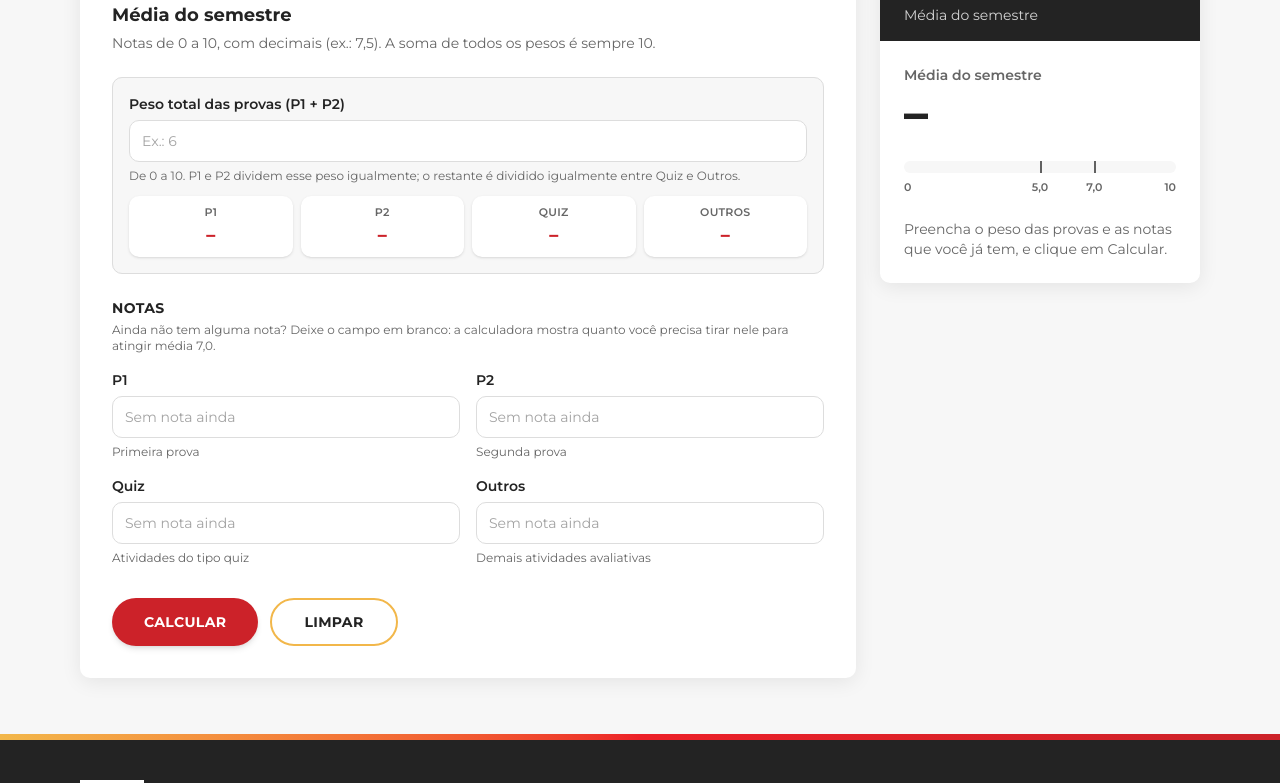
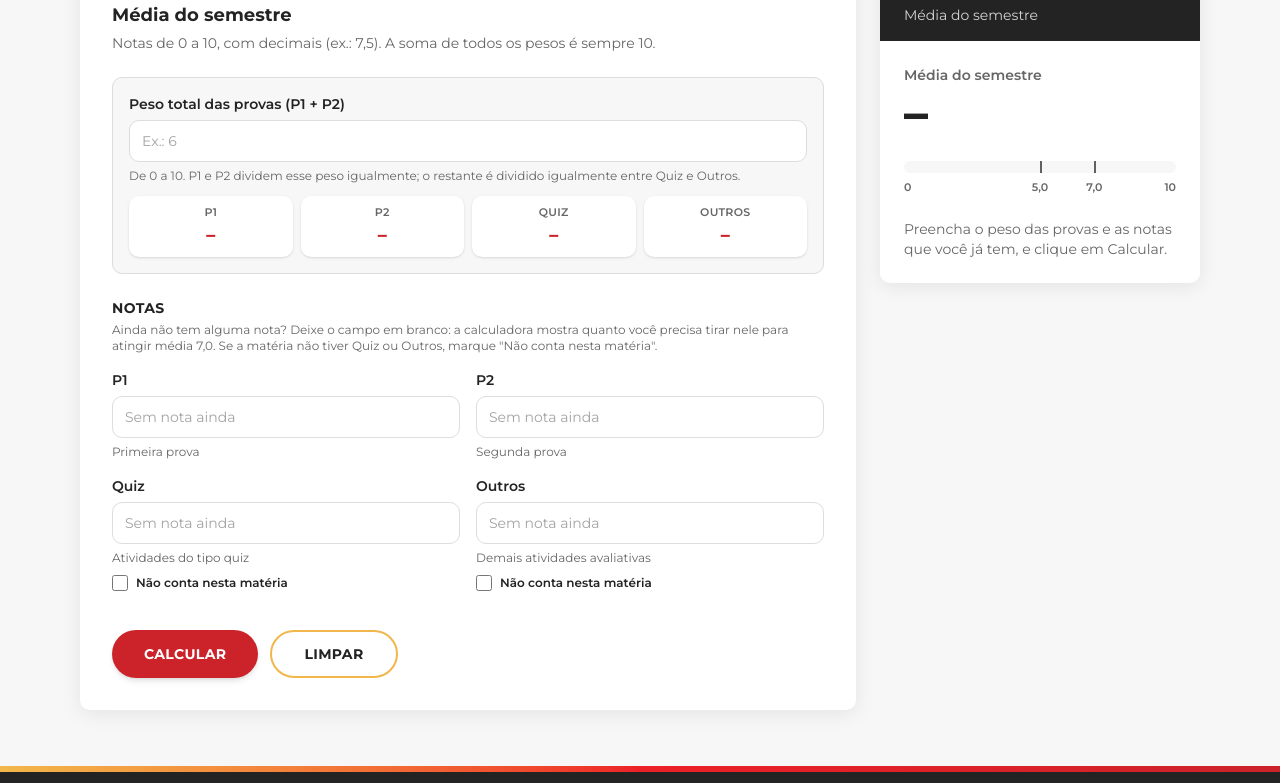
Before and after one commit to maathzzz/media-unisagrado, a Next.js app: page / in a window 1280 px wide. Shown: the part 558-1341 px from the top of the page. Built offline with nearby package versions, Linux system fonts and the light colour scheme; grey boxes are pictures that could not be loaded.

Commit message:
feat: add no quiz/others calc

```diff
--- a/src/components/calculadora/AbaMediaSemestre.tsx
+++ b/src/components/calculadora/AbaMediaSemestre.tsx
@@ -15,6 +15,7 @@ import {
   ROTULO_NOTA,
   type CampoNota,
   type CampoSemestre,
+  type NotaDesconsiderada,
   type Pesos,
   type ResultadoNotaNecessaria,
   type ResultadoSemestre,
@@ -46,10 +47,16 @@ const MARCADORES_SEMESTRE = [
   { valor: MEDIA_APROVACAO_DIRETA, rotulo: formatarMedia(MEDIA_APROVACAO_DIRETA) },
 ];
 
+/** A outra nota que recebe o peso quando uma delas não conta. */
+const OUTRA_NOTA: Record<NotaDesconsiderada, NotaDesconsiderada> = { quiz: "outros", outros: "quiz" };
+
+const podeDesconsiderar = (campo: CampoNota): campo is NotaDesconsiderada =>
+  campo === "quiz" || campo === "outros";
+
 /** Pesos para pré-visualização, ou null se o peso das provas ainda for inválido. */
-function pesosOuNulo(texto: string): Pesos | null {
+function pesosOuNulo(texto: string, desconsiderar: NotaDesconsiderada | null): Pesos | null {
   try {
-    return calcularPesos(converterTextoEmNumero(texto));
+    return calcularPesos(converterTextoEmNumero(texto), desconsiderar);
   } catch {
     return null;
   }
@@ -62,15 +69,25 @@ const Destaque = ({ children }: { children: ReactNode }) => (
 type AbaMediaSemestreProps = {
   idBase: string;
   form: Formulario<CampoSemestre, ResultadoAbaSemestre>;
+  /** Nota (Quiz ou Outros) que não conta nesta matéria. */
+  desconsiderar: NotaDesconsiderada | null;
+  onDesconsiderar: (nota: NotaDesconsiderada | null) => void;
+  onLimpar: () => void;
   onIrParaAvaliacaoFinal: (mediaSemestre: number) => void;
 };
 
 export default function AbaMediaSemestre({
   idBase,
   form,
+  desconsiderar,
+  onDesconsiderar,
+  onLimpar,
   onIrParaAvaliacaoFinal,
 }: AbaMediaSemestreProps) {
-  const pesos = pesosOuNulo(form.textos.pesoProvas);
+  const pesos = pesosOuNulo(form.textos.pesoProvas, desconsiderar);
+  const ajudaPeso = desconsiderar
+    ? `De 0 a 10. P1 e P2 dividem esse peso igualmente; o restante vai todo para ${ROTULO_NOTA[OUTRA_NOTA[desconsiderar]]} (${ROTULO_NOTA[desconsiderar]} não conta).`
+    : "De 0 a 10. P1 e P2 dividem esse peso igualmente; o restante é dividido igualmente entre Quiz e Outros.";
 
   function enviar(e: FormEvent<HTMLFormElement>) {
     e.preventDefault();
@@ -97,11 +114,14 @@ export default function AbaMediaSemestre({
             valor={form.textos.pesoProvas}
             onChange={(v) => form.alterar("pesoProvas", v)}
             erro={form.erroDe("pesoProvas")}
-            ajuda="De 0 a 10. P1 e P2 dividem esse peso igualmente; o restante é dividido igualmente entre Quiz e Outros."
+            ajuda={ajudaPeso}
           />
           <ul aria-label="Pesos calculados" className="mt-3 grid grid-cols-4 gap-2 text-center">
             {COMPONENTES.map(({ campo }) => (
-              <li key={campo} className="rounded-[10px] bg-white px-2 py-2 shadow-sm">
+              <li
+                key={campo}
+                className={`rounded-[10px] bg-white px-2 py-2 shadow-sm ${campo === desconsiderar ? "opacity-50" : ""}`}
+              >
                 <span className="block text-[11px] font-semibold uppercase tracking-wide text-muted">
                   {ROTULO_NOTA[campo]}
                 </span>
@@ -118,32 +138,57 @@ export default function AbaMediaSemestre({
           <legend className="text-sm font-bold uppercase tracking-wide text-brand-dark">Notas</legend>
           <p className="mb-4 mt-1 text-xs text-muted">
             Ainda não tem alguma nota? Deixe o campo em branco: a calculadora mostra quanto você
-            precisa tirar nele para atingir média {formatarMedia(MEDIA_APROVACAO_DIRETA)}.
+            precisa tirar nele para atingir média {formatarMedia(MEDIA_APROVACAO_DIRETA)}. Se a
+            matéria não tiver Quiz ou Outros, marque &quot;Não conta nesta matéria&quot;.
           </p>
           <div className="grid gap-4 sm:grid-cols-2">
-            {COMPONENTES.map(({ campo, descricao }) => (
+            {COMPONENTES.map(({ campo, descricao }) => {
+              const naoConta = campo === desconsiderar;
+              return (
                 <CampoNumero
                   key={campo}
                   id={`${idBase}-${campo}`}
                   rotulo={ROTULO_NOTA[campo]}
-                placeholder="Sem nota ainda"
+                  placeholder={naoConta ? "Não conta" : "Sem nota ainda"}
+                  desabilitado={naoConta}
                   complemento={
+                    naoConta ? (
+                      <span className="rounded-full bg-line px-2 py-0.5 text-[11px] font-bold text-muted">
+                        não conta
+                      </span>
+                    ) : (
                       pesos && (
                         <span className="rounded-full bg-brand-gold/20 px-2 py-0.5 text-[11px] font-bold text-brand-dark">
                           peso {formatarPeso(pesos[campo])}
                         </span>
                       )
+                    )
                   }
-                ajuda={descricao}
+                  ajuda={
+                    naoConta && podeDesconsiderar(campo)
+                      ? `Fora do cálculo: o peso vai para ${ROTULO_NOTA[OUTRA_NOTA[campo]]}.`
+                      : descricao
+                  }
                   valor={form.textos[campo]}
                   onChange={(v) => form.alterar(campo, v)}
-                erro={form.erroDe(campo)}
+                  erro={naoConta ? undefined : form.erroDe(campo)}
+                  rodape={
+                    podeDesconsiderar(campo) && (
+                      <CaixaNaoConta
+                        id={`${idBase}-${campo}-nao-conta`}
+                        campo={campo}
+                        desconsiderar={desconsiderar}
+                        onDesconsiderar={onDesconsiderar}
                       />
-            ))}
+                    )
+                  }
+                />
+              );
+            })}
           </div>
         </fieldset>
 
-        <Botoes onLimpar={form.limpar} />
+        <Botoes onLimpar={onLimpar} />
       </form>
 
       {form.resultado?.tipo === "necessaria" ? (
@@ -156,6 +201,53 @@ export default function AbaMediaSemestre({
           resultado={form.resultado?.media ?? null}
           onIrParaAvaliacaoFinal={onIrParaAvaliacaoFinal}
         />
+      )}
+    </div>
+  );
+}
+
+/**
+ * "Não conta nesta matéria": só uma entre Quiz e Outros pode ficar de fora,
+ * então a caixa da outra fica bloqueada enquanto esta estiver marcada.
+ */
+function CaixaNaoConta({
+  id,
+  campo,
+  desconsiderar,
+  onDesconsiderar,
+}: {
+  id: string;
+  campo: NotaDesconsiderada;
+  desconsiderar: NotaDesconsiderada | null;
+  onDesconsiderar: (nota: NotaDesconsiderada | null) => void;
+}) {
+  const marcada = desconsiderar === campo;
+  const bloqueada = desconsiderar !== null && !marcada;
+  const idMotivo = `${id}-motivo`;
+
+  return (
+    <div className="mt-2">
+      <label
+        htmlFor={id}
+        className={`inline-flex items-center gap-2 text-xs font-semibold ${
+          bloqueada ? "cursor-not-allowed text-muted/60" : "cursor-pointer text-brand-dark"
+        }`}
+      >
+        <input
+          id={id}
+          type="checkbox"
+          checked={marcada}
+          disabled={bloqueada}
+          aria-describedby={bloqueada ? idMotivo : undefined}
+          onChange={(e) => onDesconsiderar(e.target.checked ? campo : null)}
+          className="h-4 w-4 accent-brand-red disabled:cursor-not-allowed"
+        />
+        Não conta nesta matéria
+      </label>
+      {bloqueada && desconsiderar && (
+        <p id={idMotivo} className="mt-1 text-[11px] text-muted">
+          Só uma entre Quiz e Outros pode ficar de fora ({ROTULO_NOTA[desconsiderar]} já não conta).
+        </p>
       )}
     </div>
   );
--- a/src/components/calculadora/CalculadoraMedia.tsx
+++ b/src/components/calculadora/CalculadoraMedia.tsx
@@ -15,6 +15,7 @@ import {
   validarEntradaSemestre,
   type CampoSemestre,
   type EntradaSemestre,
+  type NotaDesconsiderada,
   type ResultadoNotaNecessariaAvaliacaoFinal,
 } from "@/lib/calculo-media";
 import AbaAvaliacaoFinal, { type CampoAbaFinal } from "./AbaAvaliacaoFinal";
@@ -67,7 +68,10 @@ export default function CalculadoraMedia() {
   const idPainel = (aba: Aba) => `${idBase}-painel-${aba}`;
 
   const [aba, setAba] = useState<Aba>("semestre");
-  const semestre = useFormulario(SEMESTRE_VAZIO, executarSemestre);
+  const [desconsiderar, setDesconsiderar] = useState<NotaDesconsiderada | null>(null);
+  const semestre = useFormulario(SEMESTRE_VAZIO, (entrada: Numeros<CampoSemestre>) =>
+    executarSemestre({ ...entrada, desconsiderar }),
+  );
   const final = useFormulario(FINAL_VAZIO, executarFinal);
   const [mediaImportada, setMediaImportada] = useState<string | null>(null);
 
@@ -83,6 +87,17 @@ export default function CalculadoraMedia() {
     });
     abasRef.current?.scrollIntoView({ behavior: "smooth", block: "start" });
     mediaFinalRef.current?.focus({ preventScroll: true });
+  }
+
+  /** Marcar/desmarcar "Não conta" muda os pesos: descarta o resultado anterior. */
+  function alterarDesconsiderar(nota: NotaDesconsiderada | null) {
+    setDesconsiderar(nota);
+    semestre.preencher({});
+  }
+
+  function limparSemestre() {
+    semestre.limpar();
+    setDesconsiderar(null);
   }
 
   function limparFinal() {
@@ -154,6 +169,9 @@ export default function CalculadoraMedia() {
         <AbaMediaSemestre
           idBase={`${idBase}-semestre`}
           form={semestre}
+          desconsiderar={desconsiderar}
+          onDesconsiderar={alterarDesconsiderar}
+          onLimpar={limparSemestre}
           onIrParaAvaliacaoFinal={irParaAvaliacaoFinal}
         />
       </div>
--- a/src/components/calculadora/CampoNumero.tsx
+++ b/src/components/calculadora/CampoNumero.tsx
@@ -10,6 +10,10 @@ type CampoNumeroProps = {
   /** Conteúdo à direita do rótulo (ex.: peso do componente). */
   complemento?: ReactNode;
   placeholder?: string;
+  /** Campo que não entra no cálculo: fica bloqueado (o texto digitado é mantido). */
+  desabilitado?: boolean;
+  /** Conteúdo abaixo da ajuda (ex.: opção de desconsiderar a nota). */
+  rodape?: ReactNode;
   ref?: Ref<HTMLInputElement>;
 };
 
@@ -22,6 +26,8 @@ export default function CampoNumero({
   ajuda,
   complemento,
   placeholder = "0,0",
+  desabilitado = false,
+  rodape,
   ref,
 }: CampoNumeroProps) {
   const idAjuda = `${id}-ajuda`;
@@ -44,10 +50,11 @@ export default function CampoNumero({
         autoComplete="off"
         placeholder={placeholder}
         value={valor}
+        disabled={desabilitado}
         aria-invalid={erro ? true : undefined}
         aria-describedby={descritoPor || undefined}
         onChange={(e) => onChange(e.target.value.replace(/[^\d.,-]/g, ""))}
-        className={`w-full rounded-[10px] border bg-white px-3 py-2.5 text-sm text-brand-dark outline-none transition placeholder:text-muted/60 focus:ring-2 ${
+        className={`w-full rounded-[10px] border bg-white px-3 py-2.5 text-sm text-brand-dark outline-none transition placeholder:text-muted/60 focus:ring-2 disabled:cursor-not-allowed disabled:bg-surface disabled:text-muted ${
           erro
             ? "border-brand-red ring-2 ring-brand-red/15 focus:ring-brand-red/25"
             : "border-line focus:border-brand-red focus:ring-brand-red/20"
@@ -63,6 +70,7 @@ export default function CampoNumero({
           {erro}
         </p>
       )}
+      {rodape}
     </div>
   );
 }
--- a/src/lib/calculo-media.ts
+++ b/src/lib/calculo-media.ts
@@ -48,6 +48,12 @@ export type CodigoErro =
 
 export type Pesos = { p1: number; p2: number; quiz: number; outros: number };
 
+/**
+ * Nota que a matéria pode não ter (Quiz ou Outros — no máximo uma). Ela não
+ * entra no cálculo e seu peso passa para a outra.
+ */
+export type NotaDesconsiderada = "quiz" | "outros";
+
 /** Valor ainda não validado: pode vir vazio, ausente ou não numérico. */
 type Entrada = number | null | undefined;
 
@@ -57,6 +63,8 @@ export type EntradaSemestre = {
   quiz: Entrada;
   outros: Entrada;
   pesoProvas: Entrada;
+  /** Nota que não conta nesta matéria (o valor digitado nela é ignorado). */
+  desconsiderar?: NotaDesconsiderada | null;
 };
 
 export type ResultadoSemestre = {
@@ -172,18 +180,26 @@ function lancarSeHouverErro(erros: ErroCalculo[]): void {
 // Parte 1 — Média do semestre
 // ---------------------------------------------------------------------------
 
-/** Divide os pesos: provas (P1 = P2) e o restante (Quiz = Outros). Soma = 10. */
-export function calcularPesos(pesoProvas: Entrada): Pesos {
+/**
+ * Divide os pesos: provas (P1 = P2) e o restante (Quiz = Outros). Soma = 10.
+ * Com `desconsiderar`, essa nota fica com peso 0 e o restante vai todo para
+ * a outra (ex.: pesoProvas 6, sem Quiz → 3 / 3 / 0 / 4).
+ */
+export function calcularPesos(
+  pesoProvas: Entrada,
+  desconsiderar: NotaDesconsiderada | null = null,
+): Pesos {
   const erro = validarValor(pesoProvas, "pesoProvas");
   if (erro) throw erro;
   const peso = pesoProvas as number;
   const restante = SOMA_PESOS - peso;
-  return { p1: peso / 2, p2: peso / 2, quiz: restante / 2, outros: restante / 2 };
+  const quiz = desconsiderar === "quiz" ? 0 : desconsiderar === "outros" ? restante : restante / 2;
+  return { p1: peso / 2, p2: peso / 2, quiz, outros: restante - quiz };
 }
 
-/** Todos os erros de entrada da aba 1, na ordem dos campos. */
+/** Todos os erros de entrada da aba 1, na ordem dos campos (a nota desconsiderada não é validada). */
 export function validarEntradaSemestre(entrada: EntradaSemestre): ErroCalculo[] {
-  const campos: CampoSemestre[] = ["pesoProvas", "p1", "p2", "quiz", "outros"];
+  const campos: CampoSemestre[] = ["pesoProvas", ...notasConsideradas(entrada)];
   return campos
     .map((campo) => validarValor(entrada[campo], campo))
     .filter((erro): erro is ErroCalculo => erro !== null);
@@ -199,11 +215,11 @@ export function classificarSemestre(mediaArredondada: number): SituacaoSemestre
 export function calcularMediaSemestre(entrada: EntradaSemestre): ResultadoSemestre {
   lancarSeHouverErro(validarEntradaSemestre(entrada));
 
-  const pesos = calcularPesos(entrada.pesoProvas);
-  const { p1, p2, quiz, outros } = entrada as Record<CampoSemestre, number>;
+  const pesos = calcularPesos(entrada.pesoProvas, entrada.desconsiderar);
+  const notas = notasConsideradas(entrada);
 
   const mediaBruta =
-    (p1 * pesos.p1 + p2 * pesos.p2 + quiz * pesos.quiz + outros * pesos.outros) / SOMA_PESOS;
+    notas.reduce((soma, campo) => soma + (entrada[campo] as number) * pesos[campo], 0) / SOMA_PESOS;
   const media = arredondar(mediaBruta);
 
   return { media, mediaBruta, situacao: classificarSemestre(media), pesos };
@@ -227,9 +243,14 @@ const PASSOS_POR_PONTO = 10 ** CASAS_DECIMAIS;
 
 const estaEmBranco = (valor: unknown) => valor === undefined || valor === null || valor === "";
 
-/** Notas que ainda não foram preenchidas, na ordem P1, P2, Quiz, Outros. */
+/** Notas que entram no cálculo, na ordem P1, P2, Quiz, Outros. */
+export function notasConsideradas(entrada: EntradaSemestre): CampoNota[] {
+  return CAMPOS_NOTA.filter((campo) => campo !== entrada.desconsiderar);
+}
+
+/** Notas consideradas que ainda não foram preenchidas, na ordem P1, P2, Quiz, Outros. */
 export function notasPendentes(entrada: EntradaSemestre): CampoNota[] {
-  return CAMPOS_NOTA.filter((campo) => estaEmBranco(entrada[campo]));
+  return notasConsideradas(entrada).filter((campo) => estaEmBranco(entrada[campo]));
 }
 
 export type ResultadoNotaNecessaria = {
@@ -267,7 +288,7 @@ export function validarEntradaNotaNecessaria(entrada: EntradaSemestre): ErroCalc
   const erros: ErroCalculo[] = [];
   const erroPeso = validarValor(entrada.pesoProvas, "pesoProvas");
   if (erroPeso) erros.push(erroPeso);
-  for (const campo of CAMPOS_NOTA) {
+  for (const campo of notasConsideradas(entrada)) {
     if (estaEmBranco(entrada[campo])) continue;
     const erro = validarValor(entrada[campo], campo);
     if (erro) erros.push(erro);
@@ -289,7 +310,7 @@ export function calcularNotaNecessaria(
 ): ResultadoNotaNecessaria {
   lancarSeHouverErro(validarEntradaNotaNecessaria(entrada));
 
-  const pesos = calcularPesos(entrada.pesoProvas);
+  const pesos = calcularPesos(entrada.pesoProvas, entrada.desconsiderar);
   const camposPendentes = notasPendentes(entrada);
   const pesoPendente = camposPendentes.reduce((soma, campo) => soma + pesos[campo], 0);
   const base = { mediaAlvo, camposPendentes, pesoPendente };
```
Also changed, not shown: 2 other files (tests, documents, lock files or other folders). Lines whose indentation alone changed are shown as unchanged.
